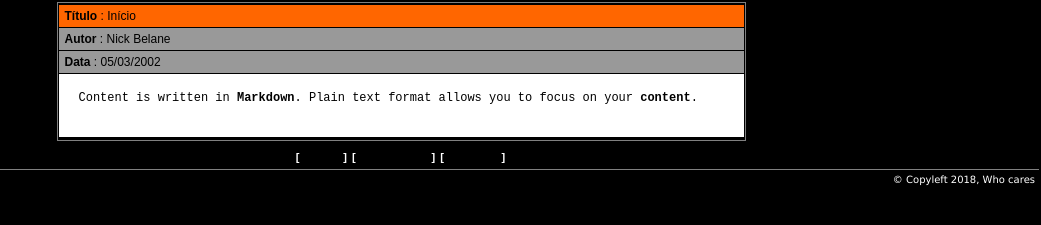
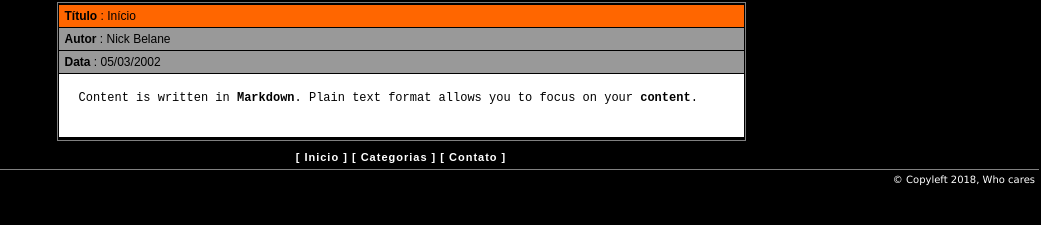
Before and after one commit to nick-belane/nick-belane.github.io, a Jekyll site: the page built from index.md, in a window 1280 px wide. Shown: the part 489-714 px from the top of the page, without its empty margins (239-1280 px from the left). Built offline with Jekyll 4.4.1, drawn with Linux system fonts in a browser that asks for light colours.

Commit message:
Update footer.html

```diff
--- a/_includes/footer.html
+++ b/_includes/footer.html
@@ -1,6 +1,6 @@
 <div align="center" class="texto-2-bold">
             {% for item in site.data.main-menu.itens %}
-                [ <a href="{{ item.url }}" title="{{ item.url }}">{{ item.title }}</a> ]
+                [ <a href="{{ item.url }}" class="menu-link" title="{{ item.url }}">{{ item.title }}</a> ]
             {% endfor %}
 </div>
 <div align="right" class="texto-1">© Copyleft 2018, Who cares</div>
```
